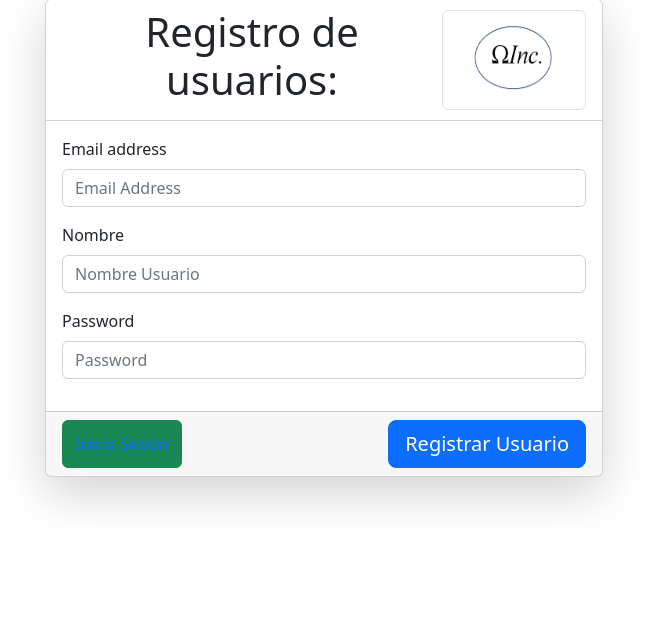
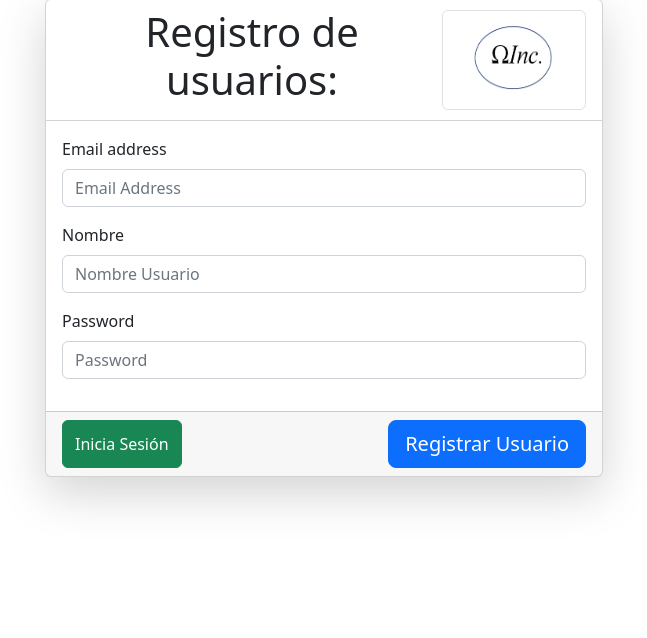
Before and after one commit to ArcoDev/omega-inc, a PHP site: page /registro.php in a window 1280 px wide. Shown: the part 162-800 px from the top of the page, without its empty margins (316-963 px from the left). Run offline with PHP 8.4, Linux system fonts and the light colour scheme.

Commit message:
ajuste texto sesion

```diff
--- a/registro.php
+++ b/registro.php
@@ -43,7 +43,7 @@
                     </div>
                 </div>
                 <div class="card-footer text-muted w-100 d-flex justify-content-between">
-                    <button class="btn btn-success"><a class="text-decoration-none" href="index.html">Inicia Sesión</a></button>
+                    <button class="btn btn-success"><a class="text-decoration-none text-white" href="index.html">Inicia Sesión</a></button>
                     <input name="btnRegistrar" type="submit" value="Registrar Usuario" class="btn btn-primary btn-lg">
                     </input>
                 </div>
```
